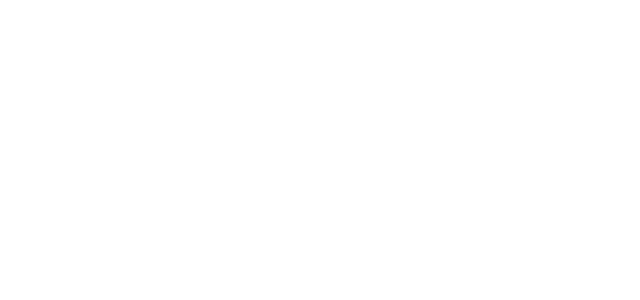
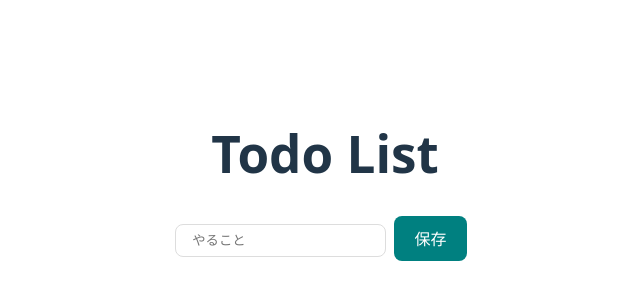
Before and after one commit to katsu-17/react_todo_list, a React (Vite) app: page / in a window 1280 px wide. Shown: the part 224-524 px from the top of the page, without its empty margins (315-955 px from the left). Built offline with nearby package versions, Linux system fonts and the light colour scheme.

Commit message:
feat: createを実装

```diff
--- a/src/App.tsx
+++ b/src/App.tsx
@@ -1,11 +1,42 @@
+import { useState, type ChangeEvent } from 'react'
 import './App.css'
+import styled from 'styled-components'
 
 function App() {
+  const [newTodo, setNewTodo] = useState('')
+  const [todos, setTodos] = useState<Array<string>>([])
+
+  const onChangeTodo = (e: ChangeEvent<HTMLInputElement>) => {
+    setNewTodo(e.target.value)
+  }
+
+  const onClickSave = () => {
+    setTodos([...todos, newTodo])
+    setNewTodo('')
+  }
 
   return (
     <>
+      <h1>Todo List</h1>
+      <StyledInput type="text" placeholder="やること" value={newTodo} onChange={onChangeTodo} />
+      <StyledButton type='button' onClick={onClickSave}>保存</StyledButton>
+      {todos.map((todo) => (
+        <p>{todo}</p>
+      ))}
     </>
   )
 }
 
+const StyledInput = styled.input`
+  padding: 8px 16px;
+  border-radius: 8px;
+  outline: none;
+  border: solid #ddd 1px;
+`
+
+const StyledButton = styled.button`
+  background-color: teal;
+  color: #fff;
+  margin: 0 8px;
+`
 export default App
```
